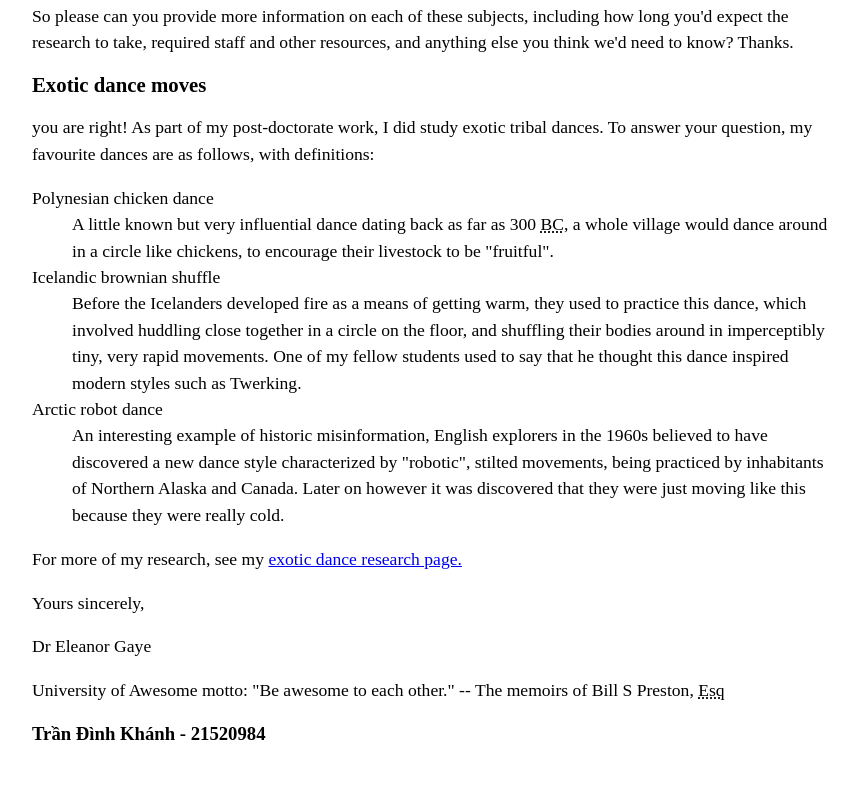
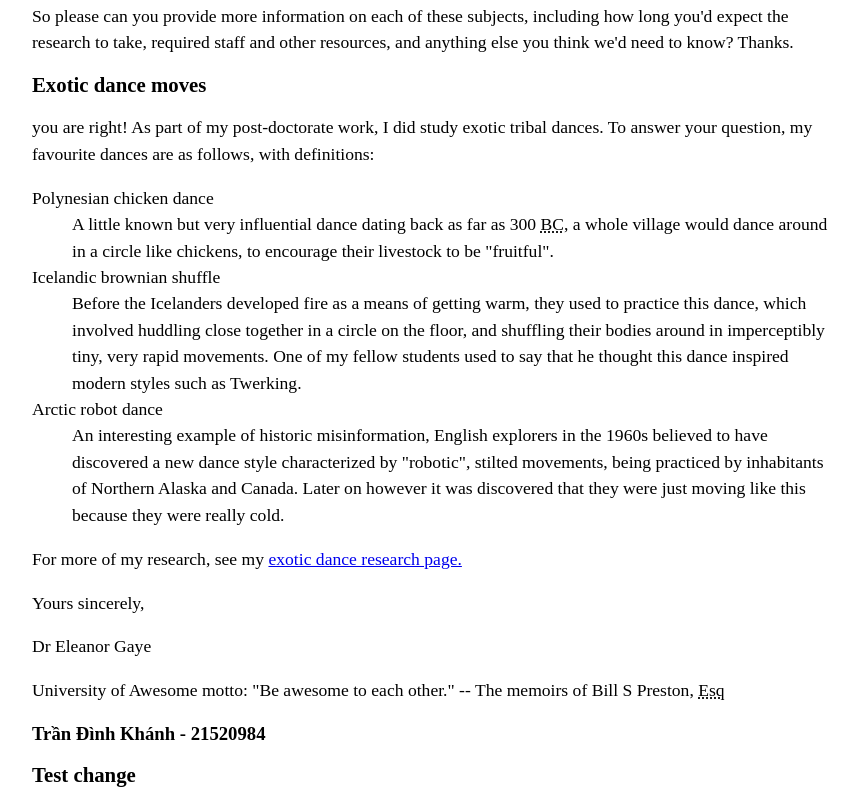
Before and after one commit to dinhkhanh2104/web1, a plain HTML site: page lab1.html in a window 1280 px wide. Shown: the part 1116-1921 px from the top of the page, without its empty margins (208-1066 px from the left). Before the commit the page ends 1879 px from the top, so only its background shows below. Drawn offline with Linux system fonts and the light colour scheme.

Commit message:
test_update
some change

```diff
--- a/lab1.html
+++ b/lab1.html
@@ -146,6 +146,8 @@
     <p>University of Awesome motto: "Be awesome to each other." -- The memoirs of Bill S
         Preston, <abbr title="Esquire">Esq</abbr> </p>
     <h3>Trần Đình Khánh - 21520984</h3>
+    <h2>Test change</h2>
+
 </body>
 
 </html>
```
